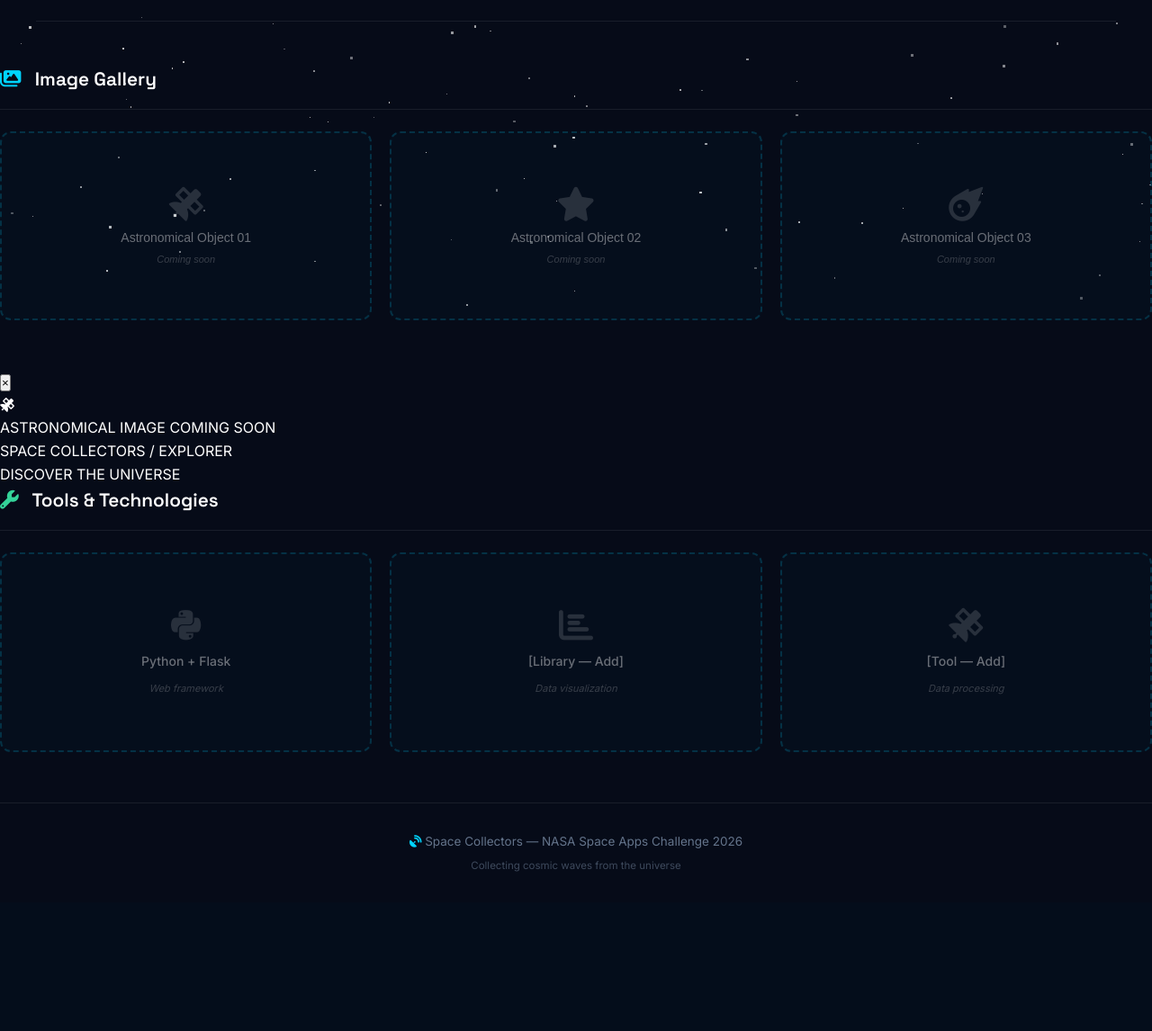
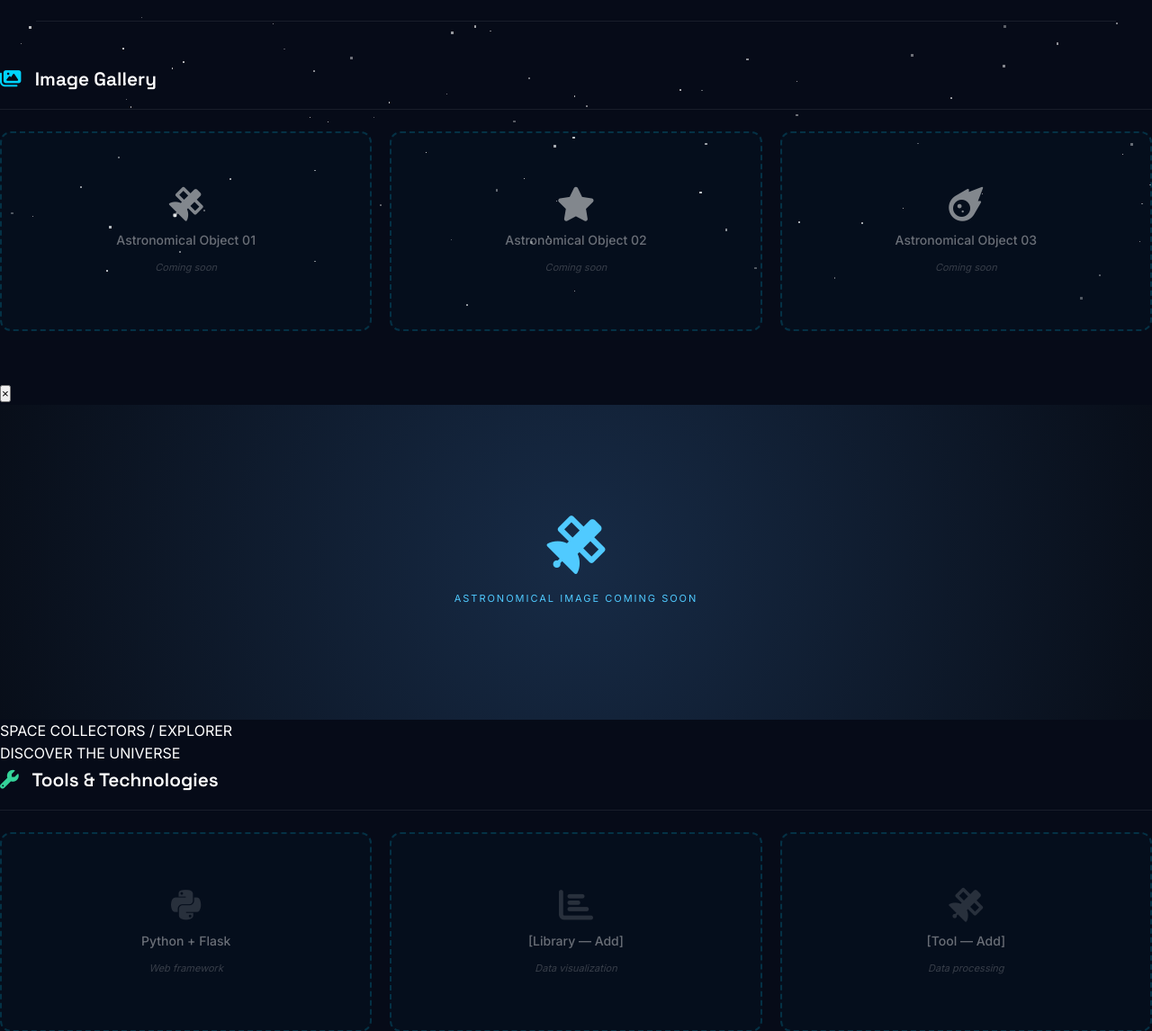
Before and after one commit to XanderCale3722/SPACECOLLECTORS3, a Flask app: page /space-library in a window 1280 px wide. Shown: the part 452-1598 px from the top of the page at 90% size. Before the commit the page ends 1421 px from the top, so only its background shows below. Run offline with Flask 3, Linux system fonts and the light colour scheme.

Commit message:
se añadio codigo al style css para el panel

```diff
--- a/space_collectors/static/css/style.css
+++ b/space_collectors/static/css/style.css
@@ -837,3 +837,44 @@ body {
     border-radius: 50%;
     display: block;
 }
+
+/* MODAL PLACEHOLDER */
+
+.modal-placeholder {
+    display: flex;
+    flex-direction: column;
+    align-items: center;
+    justify-content: center;
+    width: 100%;
+    min-height: 350px;
+    background: radial-gradient(circle, #172b46, #080e19);
+    color: #50caff;
+    gap: 18px;
+}
+
+.modal-placeholder i {
+    font-size: 65px;
+}
+
+.modal-placeholder p {
+    font-size: 11px;
+    letter-spacing: 2px;
+    text-align: center;
+}
+
+/* SELECTABLE CARDS */
+
+.imagen-astronomica {
+    cursor: pointer;
+    font: inherit;
+    color: inherit;
+    text-align: center;
+    width: 100%;
+    opacity: 1;
+    visibility: visible;
+}
+
+.imagen-astronomica:hover {
+    transform: translateY(-5px);
+    border-color: #50caff;
+}
```
